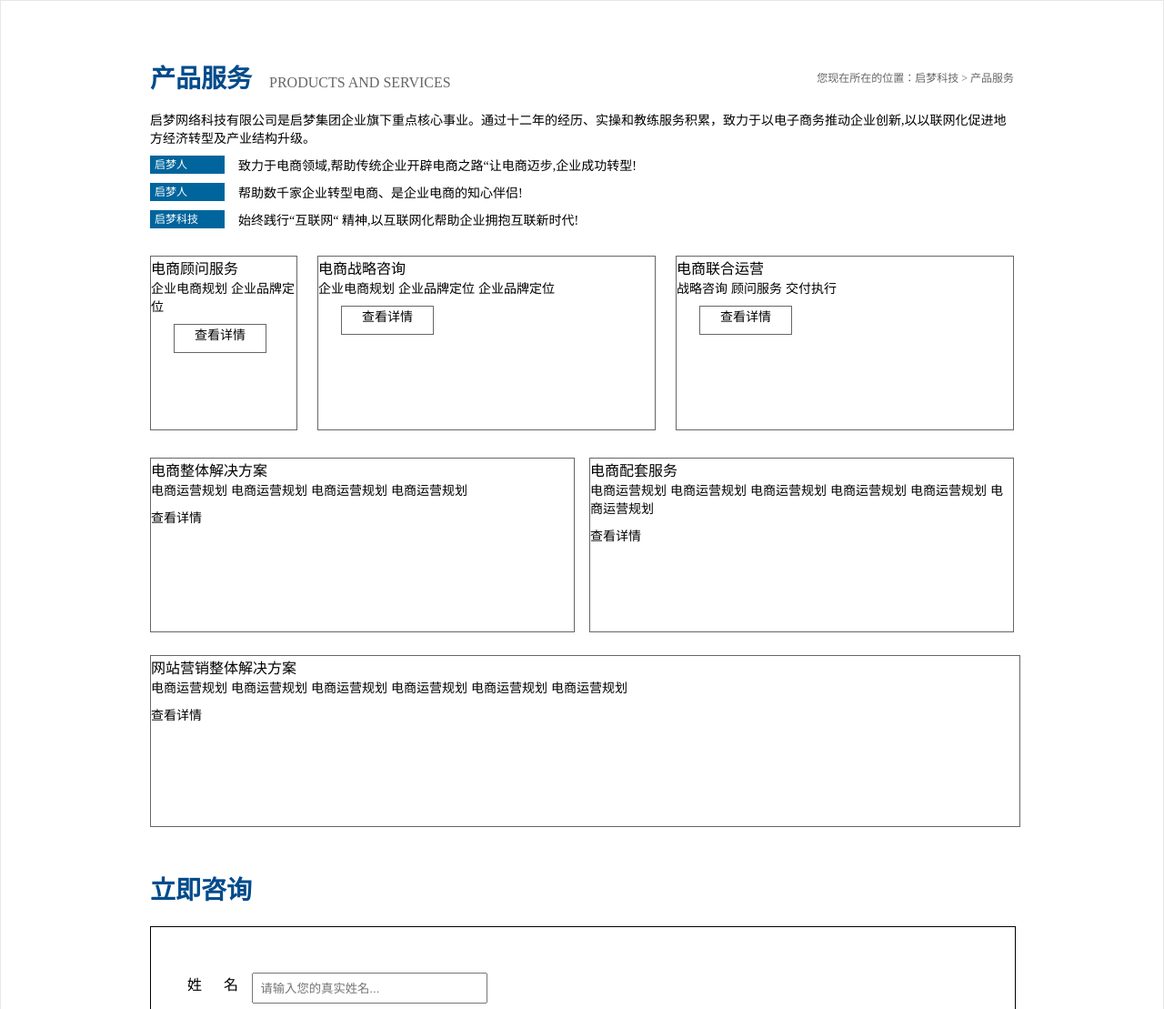
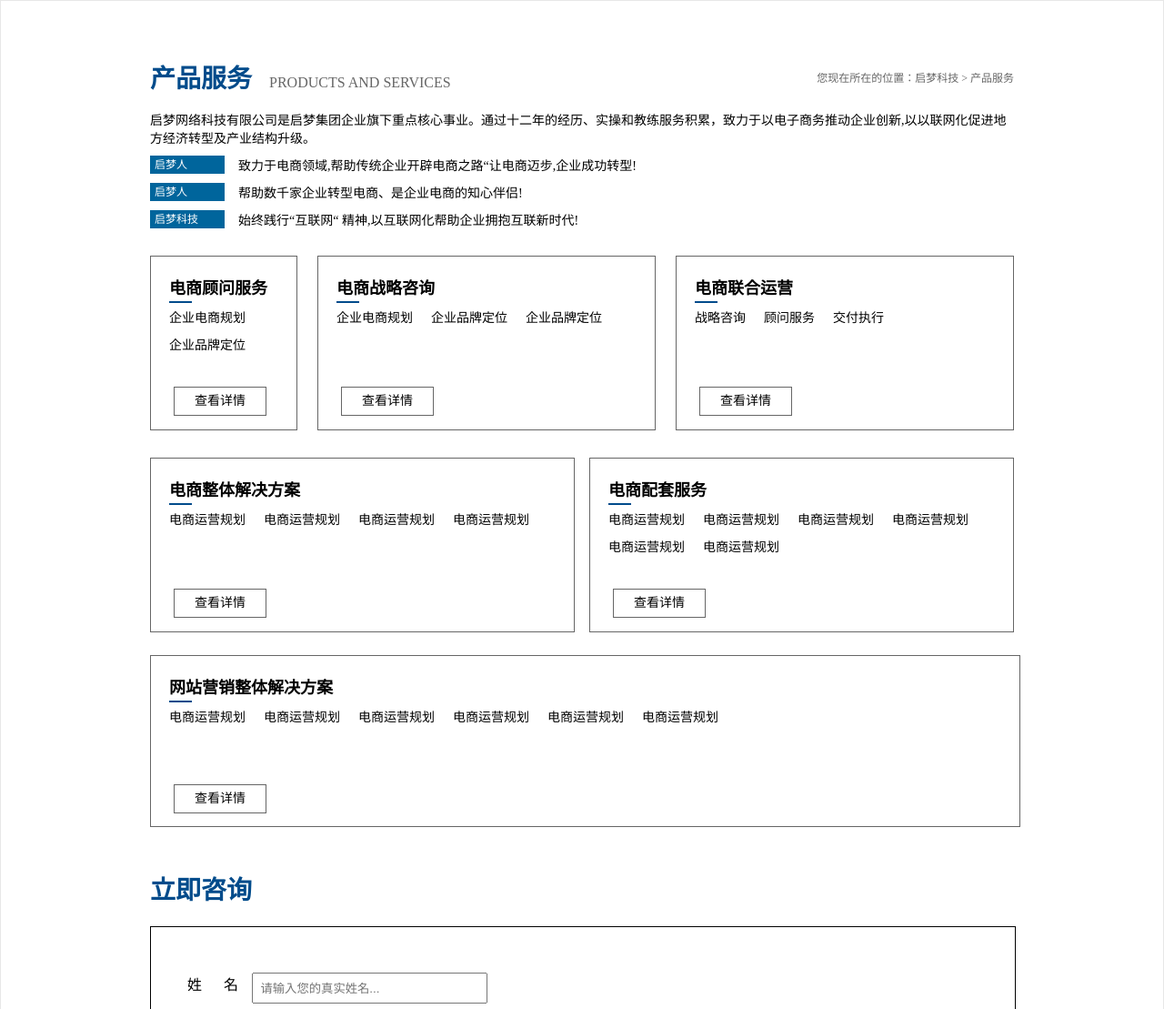
Before and after one commit to xl40/qimeng-technology, a plain HTML site: page product.html in a window 1280 px wide. Shown: the part 650-1759 px from the top of the page at 91% size. Drawn offline with Linux system fonts and the light colour scheme.

Commit message:
add bottom

```diff
--- a/css/product.css
+++ b/css/product.css
@@ -75,27 +75,34 @@
     width: 160px;
     height: 190px;
     border: 1px solid #666666;
+    position: relative;
 }
+
 .products .top .center{
     float: left;
     width: 370px;
     height: 190px;
     border: 1px solid #666666;
     margin-inline: 22px;
+    position: relative;
 }
 .products .top .right{
     float: left;
     width: 370px;
     height: 190px;
     border: 1px solid #666666;
+    position: relative;
 }
 
 .products .top .item{
+    position: absolute;
+    left: 25px;
+    top: 70%;
+    float: left;
     width: 100px;
     height: 30px;
     border: 1px solid #666666;
     text-align: center;
-    margin-left: 25px;
 }
 
 
@@ -111,6 +118,7 @@
     height: 190px;
     border: 1px solid #666666;
     margin-right: 16px;
+    position: relative;
 }
 
 .products .mid .right{
@@ -118,6 +126,18 @@
     width: 465px;
     height: 190px;
     border: 1px solid #666666;
+    position: relative;
+}
+
+.products .mid .item{
+    position: absolute;
+    left: 25px;
+    top: 70%;
+    float: left;
+    width: 100px;
+    height: 30px;
+    border: 1px solid #666666;
+    text-align: center;
 }
 
 /*********************************************/
@@ -128,6 +148,55 @@
     width: 955px;
     height: 187px;
     border: 1px solid #666666;
+    position: relative;
+}
+
+
+.products .bottom .item{
+    position: absolute;
+    left: 25px;
+    top: 70%;
+    float: left;
+    width: 100px;
+    height: 30px;
+    line-height: 30px;;
+    border: 1px solid #666666;
+    text-align: center;
+}
+
+.content-box p{
+    margin: 20px 0 0  20px;
+    font-size: 18px;
+    font-weight: bold;
+}
+
+.content-box p{
+    margin: 20px 0 0  20px;
+    font-size: 18px;
+    font-weight: bold;
+    position: relative;
+}
+
+.content-box span{
+    margin: 10px 0 0  20px;
+    display: block;
+    float: left;
+}
+
+.content-box .item{
+    font-size: 14px;
+    line-height: 30px;
+}
+
+.content-box p::after{
+    position: absolute;
+    left: 0;
+    bottom: -5px;
+    content: "";
+    width: 25px;
+    height: 2px;
+    background-color: #004B8B;
+
 }
 
 /**********************************************************/
--- a/product.html
+++ b/product.html
@@ -75,13 +75,15 @@
         </div>
 
 
+        <div class="content-box">
+
             <div class="top over">
                 <div class="left">
                     <p>电商顾问服务</p>
                     <span>企业电商规划</span>
                     <span>企业品牌定位</span>
                     <div class="item">
-                    <span>查看详情</span>
+                        查看详情
                     </div>
                 </div>
                 <div class="center">
@@ -90,7 +92,7 @@
                     <span>企业品牌定位</span>
                     <span>企业品牌定位</span>
                     <div class="item">
-                    <span>查看详情</span>
+                        查看详情
                     </div>
                 </div>
                 <div class="right">
@@ -99,7 +101,7 @@
                     <span>顾问服务</span>
                     <span>交付执行</span>
                     <div class="item">
-                    <span>查看详情</span>
+                        查看详情
                     </div>
                 </div>
             </div>
@@ -112,7 +114,7 @@
                     <span>电商运营规划</span>
                     <span>电商运营规划</span>
                     <div class="item">
-                    <span>查看详情</span>
+                        查看详情
                     </div>
                 </div>
                 <div class="right">
@@ -123,9 +125,7 @@
                     <span>电商运营规划</span>
                     <span>电商运营规划</span>
                     <span>电商运营规划</span>
-                <div class="item">
-                    <span>查看详情</span>
-                </div>
+                    <div class="item">查看详情</div>
                 </div>
             </div>
             <div class="bottom">
@@ -137,12 +137,12 @@
                 <span>电商运营规划</span>
                 <span>电商运营规划</span>
                 <div class="item">
-                <span>查看详情</span>
+                    查看详情
                 </div>
             </div>
         </div>
 
-
+    </div>
     <div class="enquire core">
         <p>立即咨询</p>
         <div class="content over">
```
Lines whose indentation alone changed are shown as unchanged.
